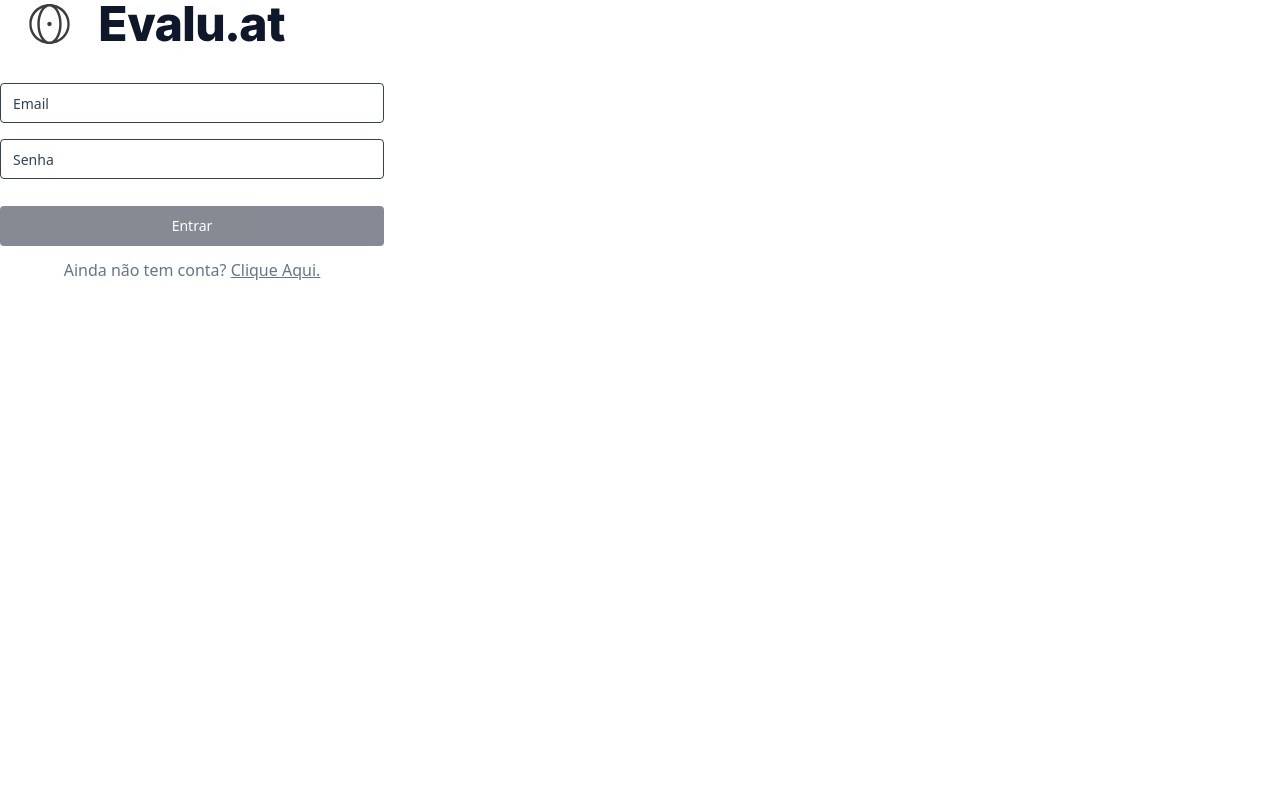
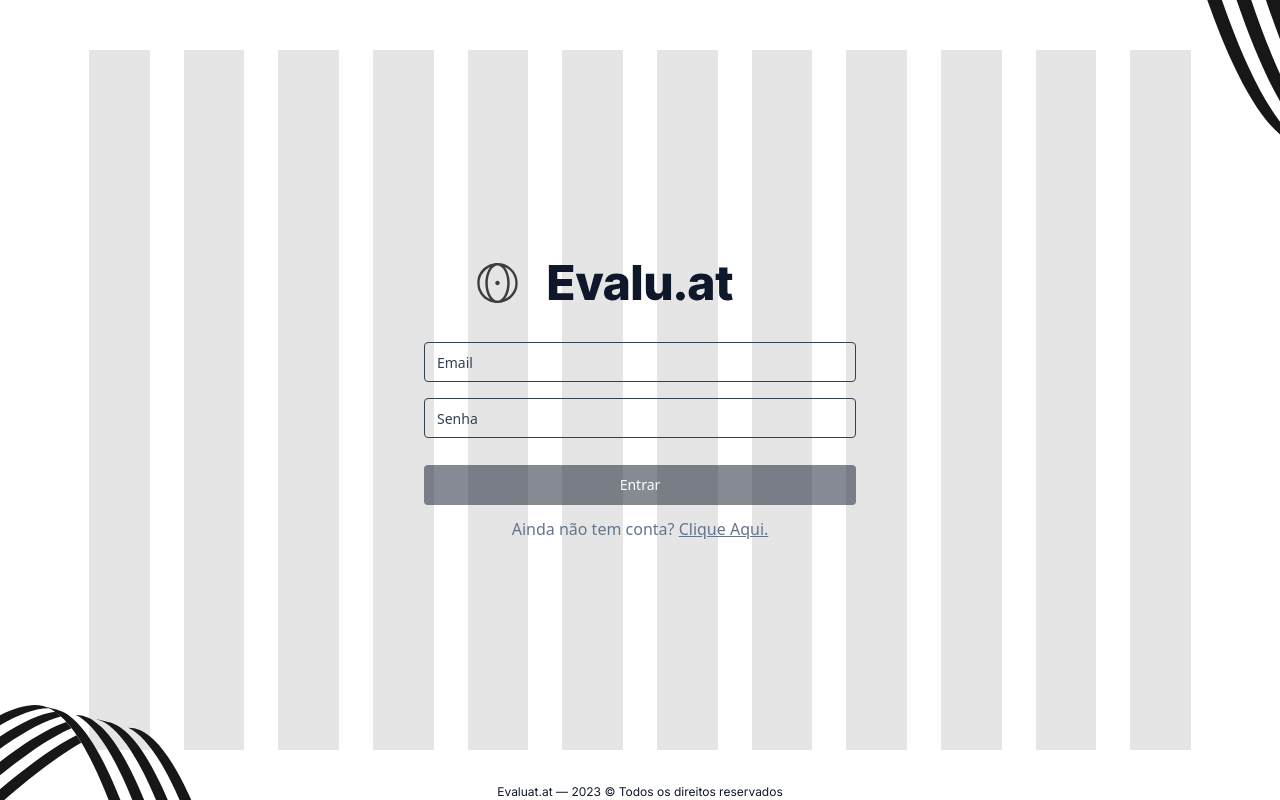
Before and after one commit to Evalu-at/evaluat-frontend, a React (Vite) app: page /login in a window 1280 px wide. Built offline with nearby package versions, Linux system fonts and the light colour scheme.

Commit message:
feat: added routing and finished loginPage

```diff
--- a/src/App.tsx
+++ b/src/App.tsx
@@ -1,10 +1,9 @@
-import { GridLayout } from './layouts/gridLayout';
-import { LoginPage } from './pages/loginPage';
-
+import { defaultRouter } from './shared/router';
+import {
+  BrowserRouter as Router,
+  RouterProvider,
+  Routes,
+} from 'react-router-dom';
 export function App() {
-  return (
-    <GridLayout>
-      <LoginPage />
-    </GridLayout>
-  );
+  return <RouterProvider router={defaultRouter} />;
 }
--- a/src/layouts/gridLayout.tsx
+++ b/src/layouts/gridLayout.tsx
@@ -1,6 +1,7 @@
+import { Outlet } from 'react-router-dom';
 import { BgIconLayout } from './bgIconLayout';
 
-export function GridLayout({ children }: { children: React.ReactNode }) {
+export function GridLayout({ Outlet }: { Outlet: JSX.Element }) {
   return (
     <div className="px-[89px] py-[50px]  h-screen w-screen flex justify-center items-center">
       <div className=" min-h-full min-w-full grid grid-cols-12 gap-[34px]">
@@ -16,7 +17,7 @@ export function GridLayout({ children }: { children: React.ReactNode }) {
         <div className="bg-black/10"></div>
         <div className="bg-black/10"></div>
         <div className="bg-black/10"></div>
-        {children}
+        {Outlet}
       </div>
       <BgIconLayout />
       <div className="absolute text-[#0F172A] text-xs font-inter bottom-0 place-self-center">
--- a/src/main.tsx
+++ b/src/main.tsx
@@ -2,29 +2,9 @@ import React from 'react';
 import ReactDOM from 'react-dom/client';
 import './input.css';
 import { App } from './App';
-import { LoginPage } from './pages/loginPage';
-import { SignUpPage } from './pages/signUpPage';
-import { PageNotFound } from './pages/pageNotFound';
-import { createBrowserRouter, RouterProvider } from 'react-router-dom';
-
-const router = createBrowserRouter([
-  {
-    path: '/',
-    element: <App />,
-    errorElement: <PageNotFound />,
-  },
-  {
-    path: '/login',
-    element: <LoginPage />,
-  },
-  {
-    path: '/signup',
-    element: <SignUpPage />,
-  },
-]);
 
 ReactDOM.createRoot(document.getElementById('root')!).render(
   <React.StrictMode>
-    <RouterProvider router={router} />
+    <App />
   </React.StrictMode>,
 );
--- a/src/pages/loginPage.tsx
+++ b/src/pages/loginPage.tsx
@@ -36,7 +36,7 @@ export function LoginPage() {
 
   return (
     <div className="absolute flex flex-col place-self-center">
-      <img className="pb-[35px]" src={evaluAtIcon} />
+      <img className="pb-[35px] px-6" src={evaluAtIcon} />
       <Form {...form}>
         <form className="flex flex-col">
           <FormField
--- a/src/pages/pageNotFound.tsx
+++ b/src/pages/pageNotFound.tsx
@@ -3,7 +3,7 @@ export function PageNotFound() {
   return (
     <h1 className="flex flex-col gap-2">
       404 PageNotFound
-      <Link to="/">Go to Home</Link>
+      <Link to="/login">Go to Login</Link>
     </h1>
   );
 }
--- /dev/null
+++ b/src/shared/router.tsx
@@ -0,0 +1,17 @@
+import { createBrowserRouter, Outlet } from 'react-router-dom';
+import { ROUTES } from './routes';
+import { GridLayout } from '@/layouts/gridLayout';
+import { PageNotFound } from '@/pages/pageNotFound';
+import { LoginPage } from '@/pages/loginPage';
+import { SignUpPage } from '@/pages/signUpPage';
+
+export const defaultRouter = createBrowserRouter([
+  {
+    element: <GridLayout Outlet={<Outlet />} />, // Pass Outlet as a prop to GridLayout
+    errorElement: <PageNotFound />,
+    children: [
+      { path: ROUTES.LOGIN, element: <LoginPage /> }, // Assuming you have a HomePage component
+      { path: ROUTES.SIGNUP, element: <SignUpPage /> },
+    ],
+  },
+]);
--- a/src/shared/routes.tsx
+++ b/src/shared/routes.tsx
@@ -0,0 +1,5 @@
+export const ROUTES = {
+  HOME: '/',
+  LOGIN: '/login',
+  SIGNUP: '/signup',
+};
```
